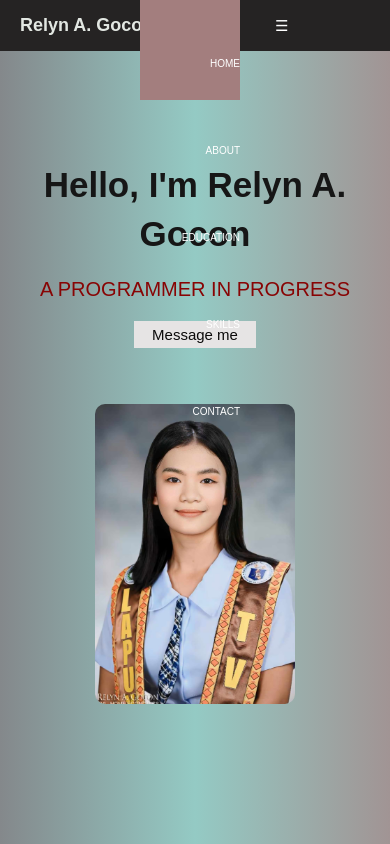
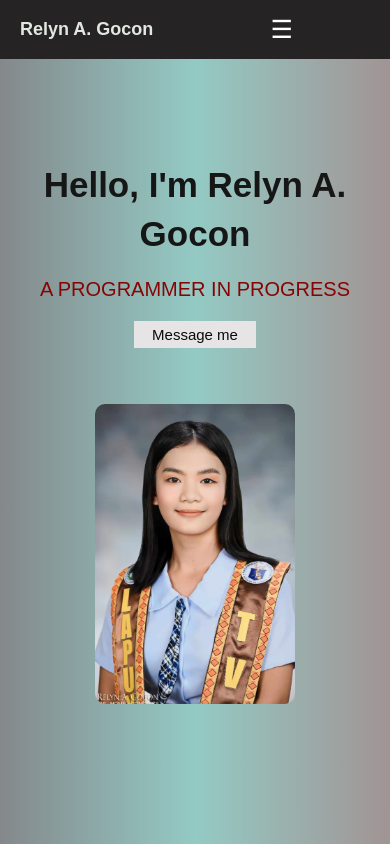
Before and after one commit to relyngocon-beep/rely--n, a plain HTML site: page index.html in a window 390 px wide. Drawn offline with Linux system fonts and the light colour scheme.

Commit message:
nghgjghghf

```diff
--- a/style.css
+++ b/style.css
@@ -449,13 +449,13 @@ body {
   nav ul {
     display: flex;
     flex-direction: column;
-    background: #a37e7e;
+    background: #252323;
     position: fixed;        /* para mo-appear sa kilid */
     top: 0;
-    right: 150px;          /* hidden initially sa kilid */
-    height: 100px;          /* full screen height */
-    width: 100px;           /* fixed width sa sidebar */
-    padding-top: 30px;      /* space sa header */
+    right: -250px;          /* hidden initially sa kilid */
+    height: 100vh;          /* full screen height */
+    width: 250px;           /* fixed width sa sidebar */
+    padding-top: 60px;      /* space sa header */
     transition: right 0.3s ease;
   }
 
@@ -465,18 +465,18 @@ body {
 
   nav ul li {
     margin: 20px 0;
-    text-align: right;
+    text-align: left;
     padding-left: 20px;
   }
 
   nav ul li a {
     color: #fff;
-    font-size: 10px;
+    font-size: 18px;
   }
 
   .menu-toggle {
     display: block;
-    font-size: 15px;
+    font-size: 25px;
     cursor: pointer;
     color: #fff;
   }
```
